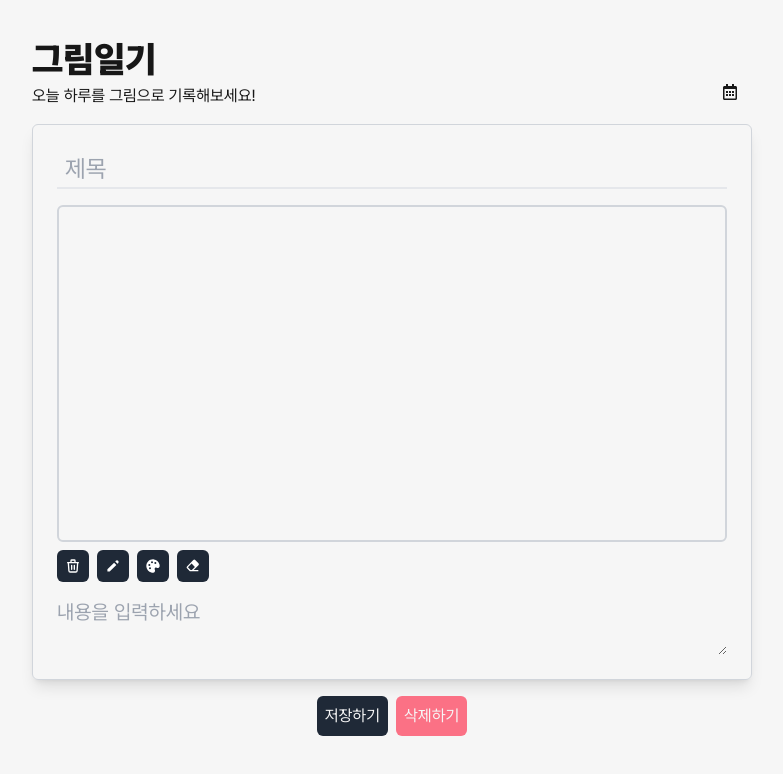
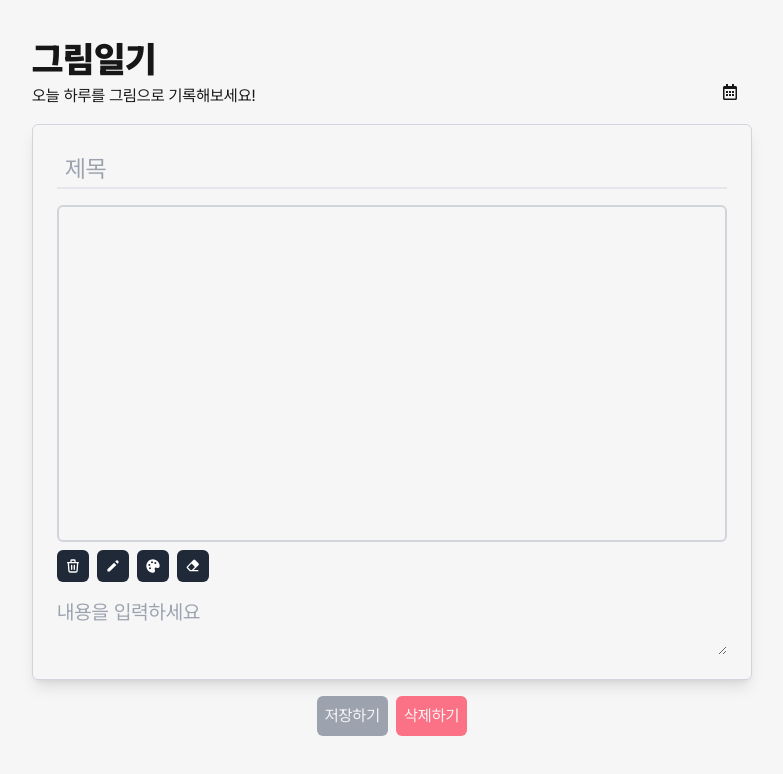
Before and after one commit to root-zero-o/picture-diary, a Next.js app: page / in a window 1280 px wide. Shown: the top 774 px of the page, without its empty margins (248-1031 px from the left). Built offline with nearby package versions, Linux system fonts and the light colour scheme.

Commit message:
feat: react-hook-form으로 일기 상태관리, 유효성 검사 #5

```diff
--- a/src/app/page.tsx
+++ b/src/app/page.tsx
@@ -1,10 +1,31 @@
+"use client";
+
+import { SubmitHandler, useForm } from "react-hook-form";
+
 import Canvas from "@/components/Canvas";
 import Header from "@/components/Header";
 
+interface IFormState {
+  title: string;
+  content: string;
+}
+
 export default function Home() {
+  const {
+    register,
+    handleSubmit,
+    formState: { isValid },
+  } = useForm<IFormState>();
+
+  const onSubmit: SubmitHandler<IFormState> = (data) => {
+    const canvas = document.getElementById("canvas") as HTMLCanvasElement;
+    const img = canvas.toDataURL();
+  };
+
   return (
     <div className="flex h-screen justify-center font-pretendard">
-      <main
+      <form
+        onSubmit={handleSubmit(onSubmit)}
         className="w-full
        max-w-[800px] h-full flex flex-col items-center p-10 pb-16 gap-4"
       >
@@ -15,6 +36,7 @@ export default function Home() {
               className="h-10 p-2 border-b-2 text-2xl"
               placeholder="제목"
               spellCheck="false"
+              {...register("title", { required: true })}
             />
           </div>
           <Canvas />
@@ -22,17 +44,21 @@ export default function Home() {
             placeholder="내용을 입력하세요"
             spellCheck="false"
             className="h-full"
+            {...register("content", { required: true })}
           />
         </div>
         <div className="flex gap-2">
-          <button className="bg-gray-800 text-[var(--main-white)] w-fit p-2 rounded-md">
+          <button
+            disabled={!isValid}
+            className="bg-gray-800 disabled:bg-gray-400 text-[var(--main-white)] w-fit p-2 rounded-md "
+          >
             저장하기
           </button>
           <button className="bg-rose-400 text-[var(--main-white)] w-fit p-2 rounded-md">
             삭제하기
           </button>
         </div>
-      </main>
+      </form>
     </div>
   );
 }
--- a/src/styles/components.css
+++ b/src/styles/components.css
@@ -2,6 +2,6 @@
 
 @layer components {
   .canvas-option-btn {
-    @apply w-8 h-8 flex justify-center items-center rounded-md bg-gray-800 text-white hover:bg-gray-600 disabled:bg-gray-400;
+    @apply w-8 h-8 flex justify-center items-center rounded-md bg-gray-800 text-white hover:bg-gray-600 disabled:bg-slate-50;
   }
 }
```
